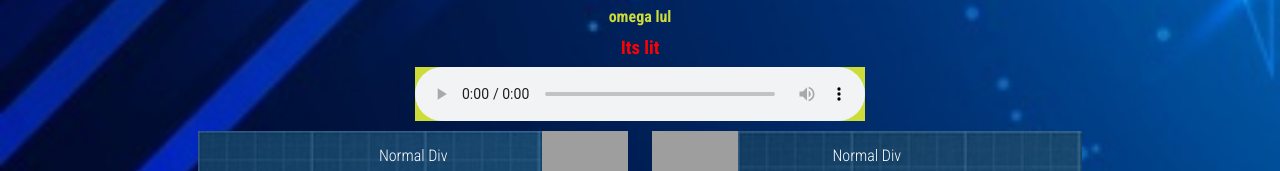
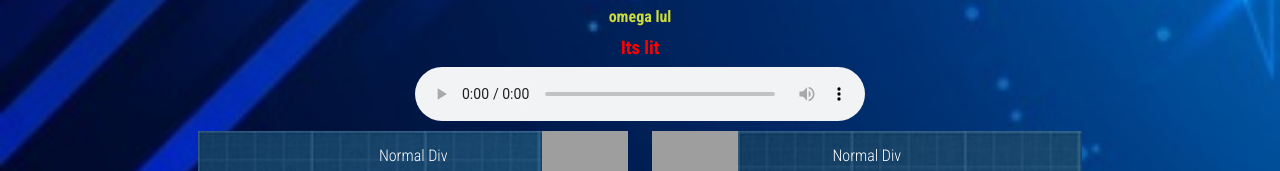
Before and after one commit to yousef287/my_website, a plain HTML site: page index.html in a window 1280 px wide. Shown: the part 281-452 px from the top of the page. Drawn offline with Linux system fonts and the light colour scheme.

Commit message:
removed bg color,  audio volume set to 0.1

```diff
--- a/css/stylesheet.css
+++ b/css/stylesheet.css
@@ -21,7 +21,6 @@
 }
 
 #guts_theme {
-  background-color: #cddc39;
   display: block;
   width: 450px;
   margin: auto;
--- a/index.html
+++ b/index.html
@@ -14,7 +14,7 @@
    <input class="my-input" placeholder="enter your name" /><br />
    <center><h4 id="omgg">omega lul</h4>
    <h3 id="lit">Its lit</h3></center>
-   <audio id="guts_theme" autoplay controls>
+   <audio id="guts_theme" autoplay controls volume=0.1>
      <source src="./assets/gut-theme.mp3" type="audio/mp3">
      not supported
    </audio>
```
